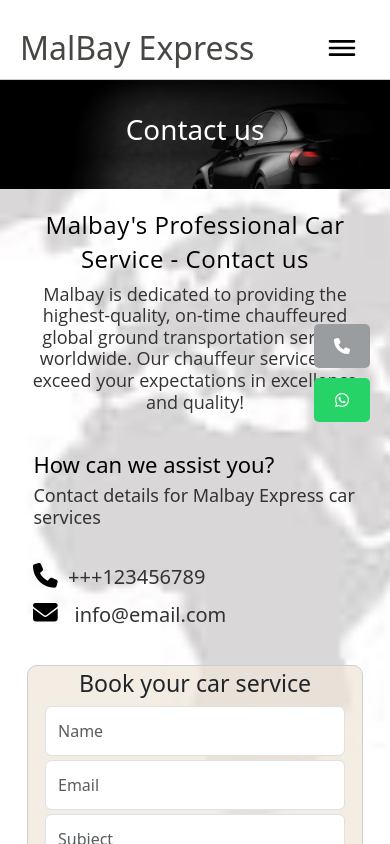
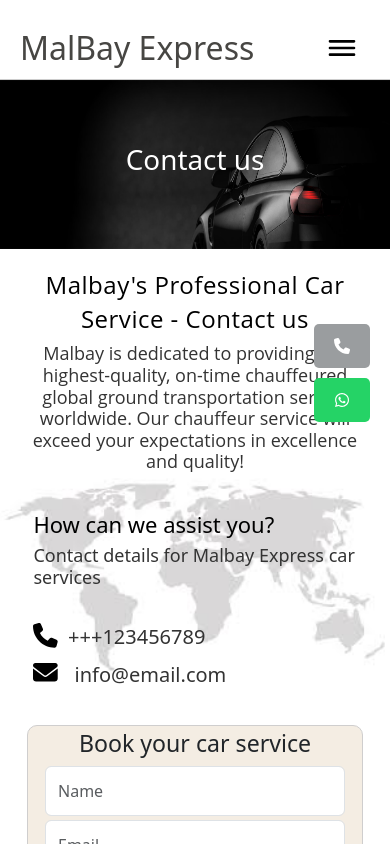
Before and after one commit to buddhathemanoj/malbay, a React (Create React App) app: page /contact in a window 390 px wide. Shown: the top 844 px of the page. Built offline with nearby package versions, Linux system fonts and the light colour scheme.

Commit message:
css contact

```diff
--- a/src/components/Contact/contact.css
+++ b/src/components/Contact/contact.css
@@ -114,8 +114,16 @@
 
       }
 
+      .contact-container {
 
+        background-size: contain;
 
+      }
+      .background-image img {
+        width: 100%;
+     background-size: contain;
+        height: 20vh;
+      }
       .contact-info h1 {
 font-size: 22px;
       }
```
